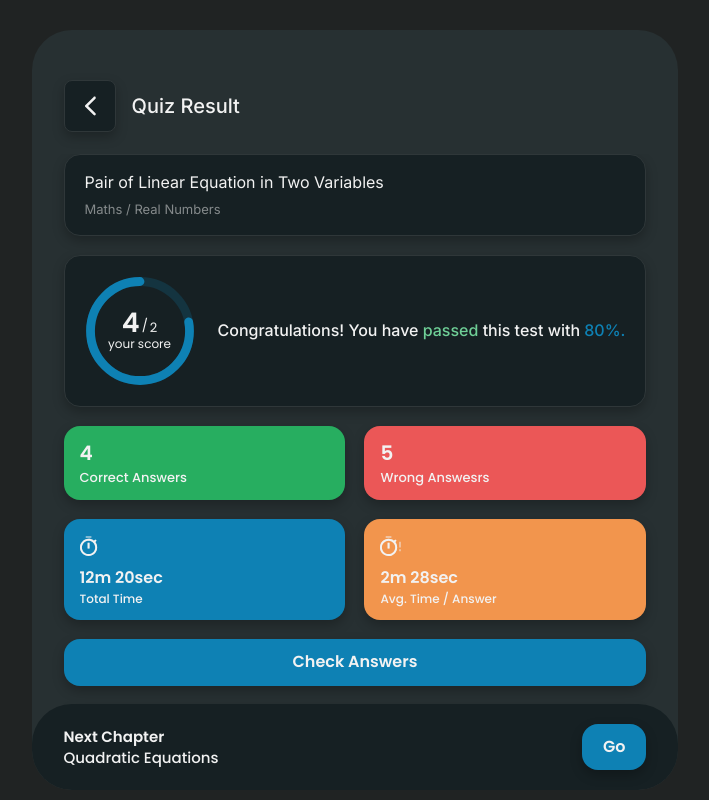
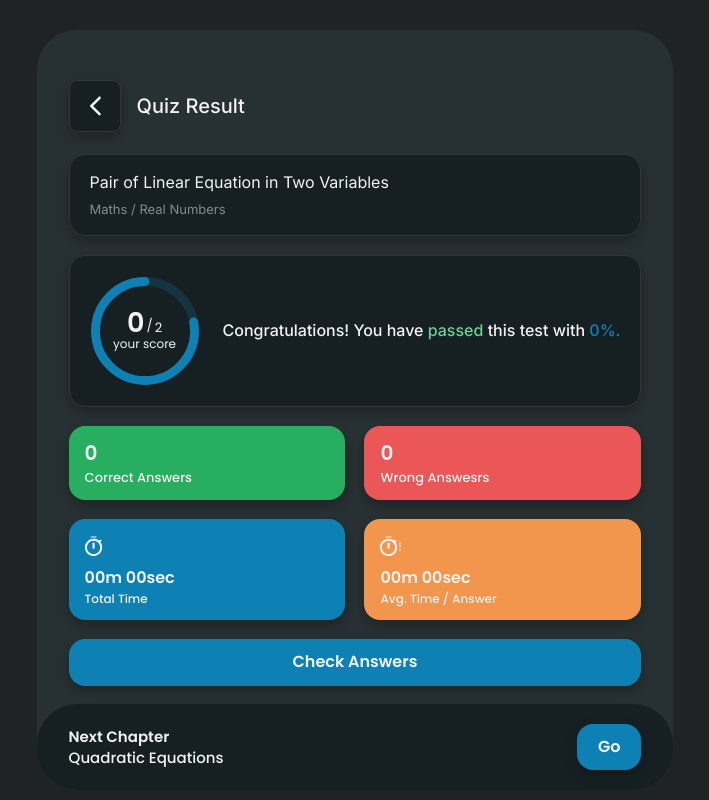
Before and after one commit to VanyaKupnevskij/quiz, a React (Create React App) app: page /quiz/result in a window 1280 px wide. Shown: the whole page, without its empty margins (285-994 px from the left). Built offline with nearby package versions, Linux system fonts and the light colour scheme.

Commit message:
formated timer & etc, save answer & print result

```diff
--- a/src/DBQuiz.js
+++ b/src/DBQuiz.js
@@ -4,7 +4,7 @@ export const Quizes = [
     pathImage: 'images/imageBanner1.png',
     subject: 'Maths',
     chapter: 'Real Numbers',
-    totalTime: '15',
+    totalTime: '10:05',
     description: [
       'The quizzes consists of questions carefully designed to help you self-assess your comprehension of the information presented on the topics covered in the module.',
       'After responding to a question, click on the "Next Question" button at the bottom to go to the next questino. After responding to the 8th question, click on "Close" on the top of the window to exit the quiz.',
@@ -13,6 +13,7 @@ export const Quizes = [
     questions: [
       {
         text: 'Graphically, the pair of equations 7x – y = 5; 21x – 3y = 10 represents two lines which are',
+        correct: 2,
         variants: [
           {
             text: 'Intersect at one point',
@@ -30,6 +31,7 @@ export const Quizes = [
       },
       {
         text: '2222 Graphically, the pair of equations 7x – y = 5; 21x – 3y = 10 represents two lines which are',
+        correct: 0,
         variants: [
           {
             text: 'Intersect at two point',
--- a/src/components/App.jsx
+++ b/src/components/App.jsx
@@ -10,7 +10,7 @@ import { setQuiz } from '../redux/slices/currentQuizSlice';
 function App() {
   const dispatch = useDispatch();
 
-  dispatch(setQuiz(Quizes));
+  dispatch(setQuiz(Quizes[0]));
 
   return (
     <div className="container">
--- a/src/components/Question/Question.jsx
+++ b/src/components/Question/Question.jsx
@@ -1,10 +1,27 @@
 import styles from './Question.module.scss';
 import cn from 'classnames';
-import { useSelector } from 'react-redux';
-import { selectInfoQuiz } from '../../redux/slices/currentQuizSlice';
+import { useDispatch, useSelector } from 'react-redux';
+import { setAnswers, selectAnswers, selectInfoQuiz } from '../../redux/slices/currentQuizSlice';
+import { useEffect } from 'react';
 
-function Question({ questionId = 0 }) {
+function Question({ questionId = 0, setQuestionId }) {
   const currentQuiz = useSelector(selectInfoQuiz);
+  const answers = useSelector(selectAnswers);
+  const dispatch = useDispatch();
+
+  useEffect(() => {}, []);
+
+  const handleOnSelect = (id) => {
+    let newAnswers = new Array();
+    Object.assign(newAnswers, answers);
+    newAnswers[questionId] = {
+      time: 15,
+      selectedIndex: id,
+    };
+    dispatch(setAnswers(newAnswers));
+
+    setQuestionId((prev) => (prev < currentQuiz.questions.length - 1 ? prev + 1 : prev));
+  };
 
   return (
     <>
@@ -15,7 +32,13 @@ function Question({ questionId = 0 }) {
       <p className={styles.question}>{currentQuiz.questions[questionId].text}</p>
       <ol className={styles.answers}>
         {currentQuiz.questions[questionId].variants.map((varaint, id) => (
-          <li key={id} className={styles.variant}>
+          <li
+            key={id}
+            className={cn([
+              styles.variant,
+              answers[questionId]?.selectedIndex == id ? styles.checked : '',
+            ])}
+            onClick={() => handleOnSelect(id)}>
             <span className={styles.mark}>{String.fromCharCode(65 + id)}.</span>
             <span className={styles.text}>{varaint.text}</span>
           </li>
--- a/src/components/Question/Question.module.scss
+++ b/src/components/Question/Question.module.scss
@@ -33,6 +33,7 @@
     padding: 14px 20px;
     background-color: $gray-color;
     border-radius: $base-border-radius;
+    cursor: pointer;
 
     transition: all 0.2s;
     &:hover {
--- a/src/pages/QuizPage.jsx
+++ b/src/pages/QuizPage.jsx
@@ -9,12 +9,15 @@ import timerImg from '../images/timer.svg';
 import { useSelector } from 'react-redux';
 import { selectInfoQuiz } from '../redux/slices/currentQuizSlice';
 import { useEffect, useState } from 'react';
+import { useNavigate } from 'react-router-dom';
 
 function handleOnClick() {
   alert('click button/link');
 }
 
 function QuizPage() {
+  const [currentQuestion, setCurrentQuestion] = useState(0);
+
   return (
     <>
       <Header title={'Quiz'}>
@@ -27,10 +30,10 @@ function QuizPage() {
 
         <div className={styles.content}>
           <div className="inner">
-            <Question questionId={0} />
+            <Question questionId={currentQuestion} setQuestionId={setCurrentQuestion} />
           </div>
 
-          <Navigate />
+          <Navigate questionId={currentQuestion} setQuestionId={setCurrentQuestion} />
         </div>
       </section>
     </>
@@ -38,11 +41,24 @@ function QuizPage() {
 }
 
 function AdditionalInfo() {
+  const navigate = useNavigate();
   const currentQuiz = useSelector(selectInfoQuiz);
-  const [limitTimer, setLimitTimer] = useState(currentQuiz.totalTime);
+
+  const _totalTime =
+    +currentQuiz.totalTime.substring(0, currentQuiz.totalTime.length - 3) * 60 +
+    +currentQuiz.totalTime.substring(currentQuiz.totalTime.length - 2);
+  const [limitTimer, setLimitTimer] = useState(_totalTime);
+
+  const minutes = Math.floor(limitTimer / 60);
+  const seconds = limitTimer % 60;
+  const formatedTime =
+    (minutes < 10 ? '0' + minutes : minutes) + ':' + (seconds < 10 ? '0' + seconds : seconds);
+
+  const percentTime = (100 / _totalTime) * limitTimer;
 
   useEffect(() => {
     limitTimer > 0 && setTimeout(() => setLimitTimer(limitTimer - 1), 1000);
+    if (limitTimer <= 0) navigate('/quiz/result');
   }, [limitTimer]);
 
   return (
@@ -56,23 +72,32 @@ function AdditionalInfo() {
         </div>
         <div className={styles.timer}>
           <img src={timerImg} alt="timer" />
-          <span className={styles.time}>{limitTimer}:00</span>
+          <span className={styles.time}>{formatedTime}</span>
         </div>
       </div>
       <div className={styles.line_timer}>
         <div
-          className={styles.progress}
-          style={{ width: (100 / currentQuiz.totalTime) * limitTimer + '%' }}></div>
+          className={classNames([styles.progress, percentTime <= 20 && styles.warning_line])}
+          style={{ width: percentTime + '%' }}></div>
       </div>
     </div>
   );
 }
 
-function Navigate() {
+function Navigate({ questionId = 0, setQuestionId }) {
+  const currentQuiz = useSelector(selectInfoQuiz);
+
+  const handleOnPrev = () => {
+    setQuestionId((prev) => (prev > 0 ? prev - 1 : prev));
+  };
+  const handleOnNext = () => {
+    setQuestionId((prev) => (prev < currentQuiz.questions.length - 1 ? prev + 1 : prev));
+  };
+
   return (
     <div className={styles.navigate}>
-      <GrayButton handleClick={handleOnClick}>Previous</GrayButton>
-      <Button handleClick={handleOnClick}>Next</Button>
+      <GrayButton handleClick={handleOnPrev}>Previous</GrayButton>
+      <Button handleClick={handleOnNext}>Next</Button>
     </div>
   );
 }
--- a/src/pages/QuizPage.module.scss
+++ b/src/pages/QuizPage.module.scss
@@ -48,7 +48,11 @@
       height: 100%;
       border-radius: 4px;
       background-color: $blue-color;
-      transition: all 0.2s;
+      transition: all 1s linear;
+    }
+
+    .warning_line {
+      background-color: $orange-color;
     }
   }
 }
--- a/src/pages/QuizResult.jsx
+++ b/src/pages/QuizResult.jsx
@@ -7,13 +7,40 @@ import againImg from '../images/again.svg';
 import timerAvgImg from '../images/timer_avg.svg';
 import timerTotalImg from '../images/timer_total.svg';
 import { useSelector } from 'react-redux';
-import { selectInfoQuiz } from '../redux/slices/currentQuizSlice';
+import { selectAnswers, selectInfoQuiz } from '../redux/slices/currentQuizSlice';
 
 function handleOnClick() {
-  alert('click button/link');
+  alert('click go to next chapter');
 }
 
 function QuizResult() {
+  const currentQuiz = useSelector(selectInfoQuiz);
+  const answers = useSelector(selectAnswers);
+
+  let correctAnswers = 0;
+  let wrongAnswer = 0;
+  let answerTotalTime = 0;
+  for (let i = 0; i < answers.length; i++) {
+    if (answers[i].selectedIndex === currentQuiz.questions[i].correct) correctAnswers++;
+    else wrongAnswer++;
+
+    answerTotalTime += answers[i].time;
+  }
+
+  const formatedTimeTotal = toFormatedTime(answerTotalTime);
+  const formatedTimeAvg = toFormatedTime(answerTotalTime / (answers.length || 1));
+
+  function toFormatedTime(number) {
+    const minutes = Math.floor(number / 60);
+    const seconds = number % 60;
+    return (
+      (minutes < 10 ? '0' + minutes : minutes) +
+      'm ' +
+      (seconds < 10 ? '0' + seconds : seconds) +
+      'sec'
+    );
+  }
+
   return (
     <>
       <Header title={'Quiz Result'} />
@@ -23,24 +50,24 @@ function QuizResult() {
           <div className={classNames([styles.inner_result, 'inner'])}>
             <InfoQuiz />
 
-            <ScoreBlock />
+            <ScoreBlock correctAnswers={correctAnswers} />
 
             <div className={styles.correct_answers}>
-              <div className={styles.number}>4</div>
+              <div className={styles.number}>{correctAnswers ?? 0}</div>
               <div className={styles.description}>Correct Answers</div>
             </div>
             <div className={styles.wrong_answers}>
-              <div className={styles.number}>5</div>
+              <div className={styles.number}>{wrongAnswer ?? 0}</div>
               <div className={styles.description}>Wrong Answesrs</div>
             </div>
             <div className={styles.total_time}>
               <img src={timerTotalImg} alt="timer" />
-              <div className={styles.number}>12m 20sec</div>
+              <div className={styles.number}>{formatedTimeTotal}</div>
               <div className={styles.description}>Total Time</div>
             </div>
             <div className={styles.avg_time_answer}>
               <img src={timerAvgImg} alt="timer" />
-              <div className={styles.number}>2m 28sec</div>
+              <div className={styles.number}>{formatedTimeAvg}</div>
               <div className={styles.description}>Avg. Time / Answer</div>
             </div>
             <FullWidthButton isLink linkPath="/quiz/page" className={styles.check_answers}>
@@ -73,8 +100,9 @@ function InfoQuiz() {
   );
 }
 
-function ScoreBlock() {
+function ScoreBlock({ correctAnswers }) {
   const currentQuiz = useSelector(selectInfoQuiz);
+  const passedPercent = (100 / currentQuiz.questions.length) * correctAnswers;
 
   return (
     <div className={styles.score}>
@@ -91,7 +119,7 @@ function ScoreBlock() {
           />
         </svg>
         <div className={styles.value}>
-          <span className={styles.current}>4</span>
+          <span className={styles.current}>{correctAnswers ?? 0}</span>
           <span className={styles.line}>/</span>
           <span className={styles.total}>{currentQuiz.questions.length}</span>
           <span className={styles.caption}>your score</span>
@@ -99,7 +127,7 @@ function ScoreBlock() {
       </div>
       <p>
         Congratulations! You have <span className={styles.green}>passed</span> this test with
-        <span className={styles.blue}>{' 80%.'}</span>
+        <span className={styles.blue}>{` ${passedPercent}%.`}</span>
       </p>
     </div>
   );
--- a/src/pages/QuizStart.jsx
+++ b/src/pages/QuizStart.jsx
@@ -16,7 +16,10 @@ function handleOnClick() {
 function QuizStart() {
   const currentQuiz = useSelector(selectInfoQuiz);
 
-  useEffect(() => {}, []);
+  const _totalTime =
+    currentQuiz.totalTime.substring(currentQuiz.totalTime.length - 2) === '00'
+      ? currentQuiz.totalTime.substring(0, currentQuiz.totalTime.length - 3)
+      : currentQuiz.totalTime;
 
   return (
     <>
@@ -36,7 +39,7 @@ function QuizStart() {
                 Total Questions: <b>{currentQuiz?.questions?.length}</b>
               </div>
               <div className={styles.total_time}>
-                Total Time: <b>{currentQuiz?.totalTime} min</b>
+                Total Time: <b>{_totalTime} min</b>
               </div>
               {currentQuiz?.description.map((text) => (
                 <p key={text}>{text}</p>
@@ -47,7 +50,7 @@ function QuizStart() {
         <div className={styles.start_block}>
           <div className={styles.limit_time}>
             <img src={timerImg} alt="timer" />
-            <span>{currentQuiz?.totalTime}:00</span>
+            <span>{currentQuiz?.totalTime}</span>
           </div>
           <FullWidthButton isLink linkPath="/quiz/page" handleClick={handleOnClick}>
             Start Quiz
--- a/src/redux/slices/currentQuizSlice.js
+++ b/src/redux/slices/currentQuizSlice.js
@@ -11,6 +11,7 @@ const initialState = {
     questions: [
       {
         text: 'Question?',
+        correct: 0,
         variants: [
           {
             text: 'Variant 1',
@@ -22,12 +23,7 @@ const initialState = {
       },
     ],
   },
-  answers: [
-    {
-      time: 0,
-      selectedIndex: null,
-    },
-  ],
+  answers: [],
 };
 
 const currentQuizSlice = createSlice({
@@ -47,5 +43,6 @@ const currentQuizSlice = createSlice({
 });
 
 export const { setQuiz, setAnswers, addAnswer } = currentQuizSlice.actions;
-export const selectInfoQuiz = (state) => state.currentQuiz.infoQuiz[0];
+export const selectInfoQuiz = (state) => state.currentQuiz.infoQuiz;
+export const selectAnswers = (state) => state.currentQuiz.answers;
 export default currentQuizSlice.reducer;
```
